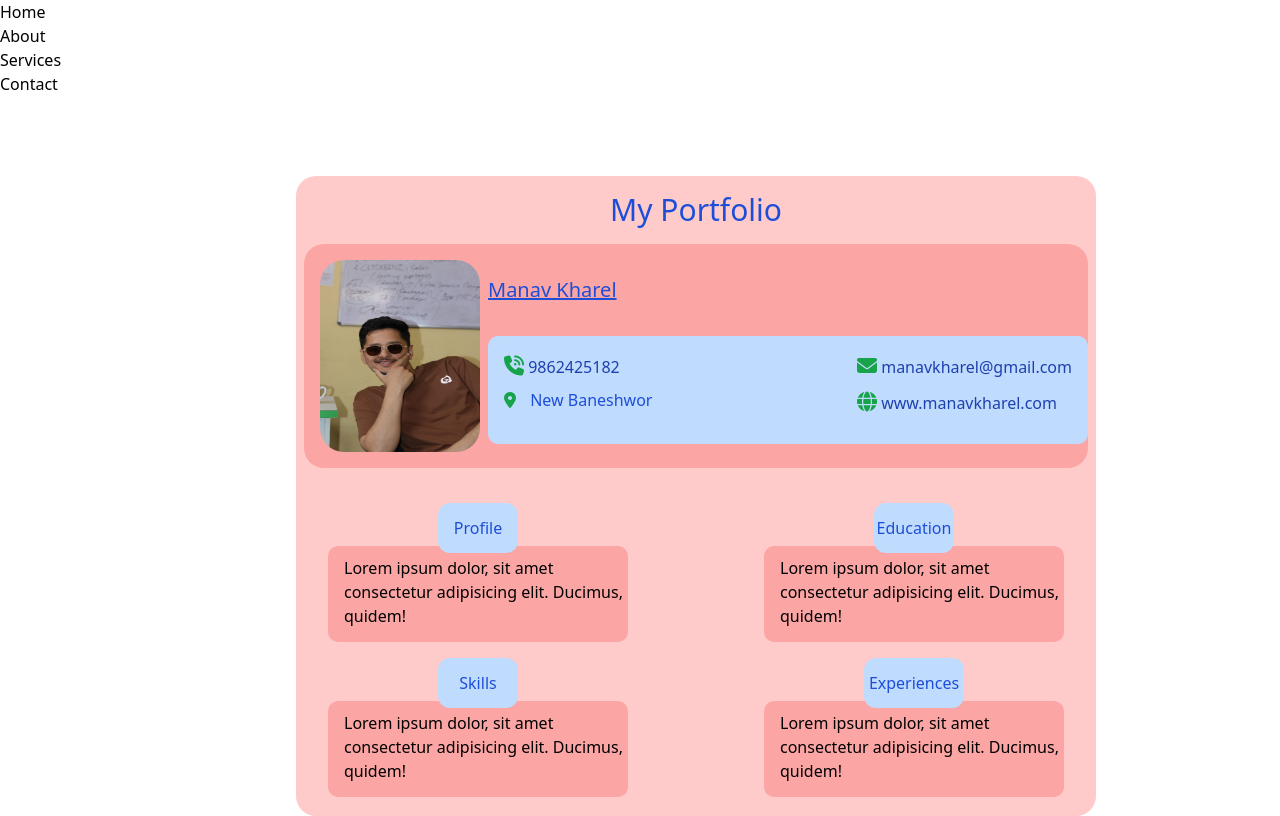
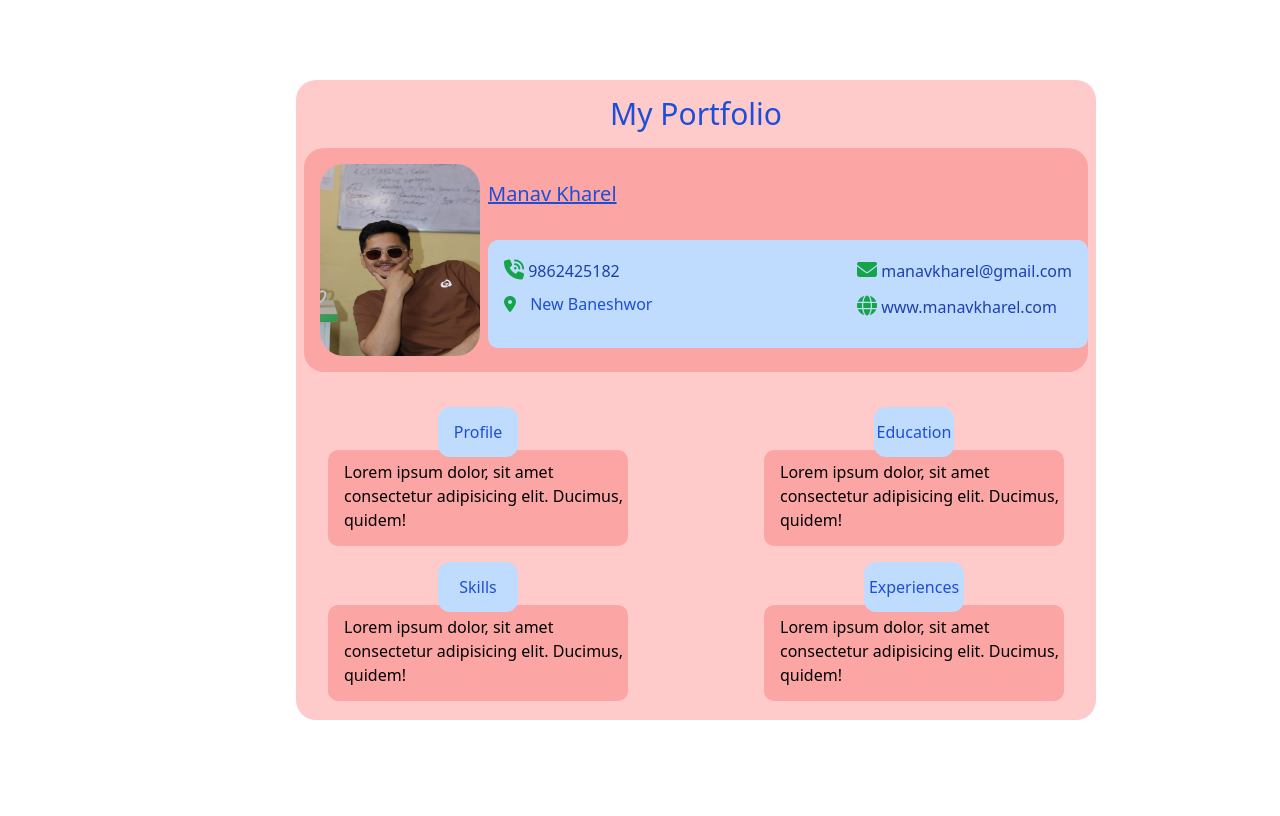
Before and after one commit to kharelmanav/new-portfolio, a plain HTML site: page index.html in a window 1280 px wide. Drawn offline with nearby package versions, Linux system fonts and the light colour scheme.

Commit message:
Remove nav

```diff
--- a/index.html
+++ b/index.html
@@ -14,14 +14,6 @@
 </head>
 
 <body>
-    <nav>
-        <ul>
-            <li>Home</li>
-            <li>About</li>
-            <li>Services</li>
-            <li>Contact</li>
-        </ul>
-    </nav>
     <div class="bg-red-200 h-[40rem] w-[50rem] mx-[18.5rem] mt-[5rem] rounded-[20px] ">
         <div>
             <h1 class=" flex items-center justify-center text-blue-700 text-3xl p-4">My Portfolio</h1>
```
